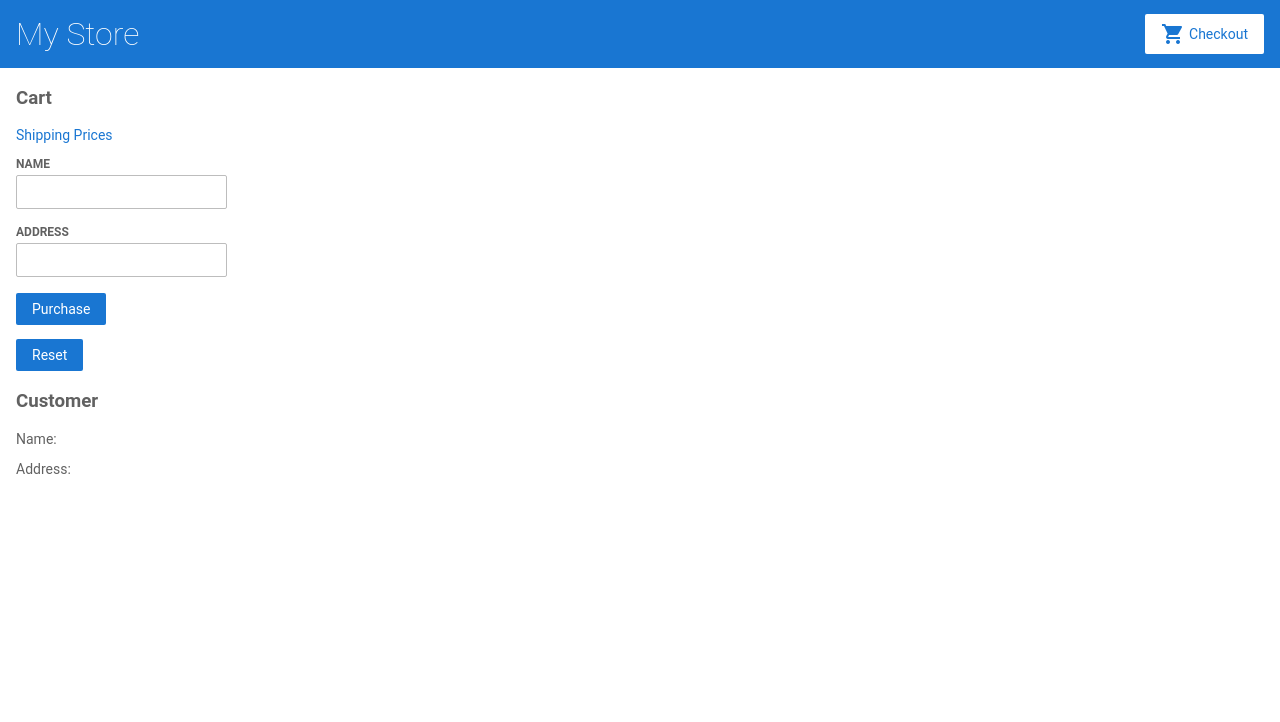
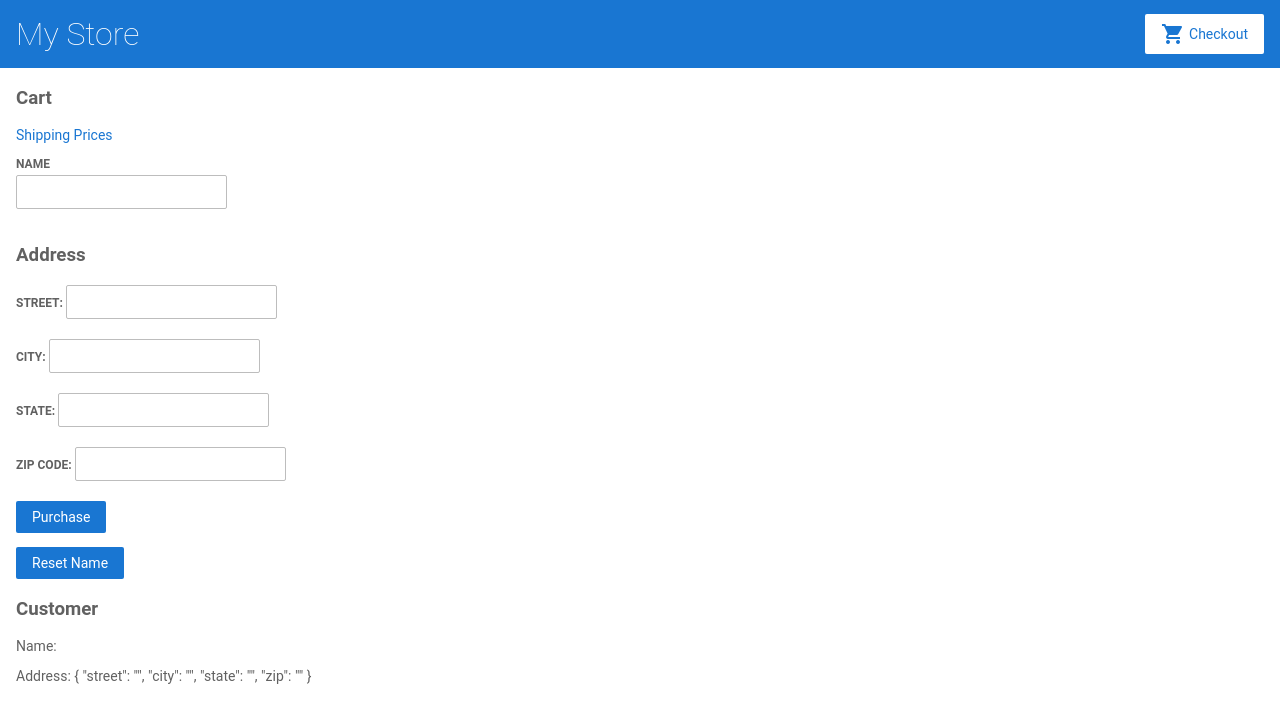
Before and after one commit to amulyk/angular-tutorial, an Angular app: page /cart in a window 1280 px wide. Shown: the top 722 px of the page. Built offline with nearby package versions, Linux system fonts and the light colour scheme.

Commit message:
feat(source): Add nested forms

```diff
--- a/src/app/cart/cart.component.html
+++ b/src/app/cart/cart.component.html
@@ -16,14 +16,33 @@
         <input type="text" formControlName="name">
     </div>
 
-    <div>
-        <label>Address</label>
-        <input type="text" formControlName="address">
+    <div formGroupName="address">
+        <h3>Address</h3>
+
+        <label>
+            Street:
+            <input type="text" formControlName="street">
+        </label>
+
+        <label>
+            City:
+            <input type="text" formControlName="city">
+        </label>
+
+        <label>
+            State:
+            <input type="text" formControlName="state">
+        </label>
+
+        <label>
+            Zip Code:
+            <input type="text" formControlName="zip">
+        </label>
     </div>
 
     <button class="button" type="submit">Purchase</button>
     <p>
-        <button class="button" type="button" (click)="setDefault()">Reset</button>
+        <button class="button" type="button" (click)="setDefault()">Reset Name</button>
     </p>
 
 </form>
@@ -34,6 +53,6 @@
         Name: {{ checkoutForm.controls.name.value }}
     </p>
     <p>
-        Address: {{ checkoutForm.controls.address.value }}
+        Address: {{ checkoutForm.controls.address.value | json }}
     </p>
 </div>
--- a/src/app/cart/cart.component.ts
+++ b/src/app/cart/cart.component.ts
@@ -20,7 +20,12 @@ export class CartComponent implements OnInit {
 
     this.checkoutForm = this.formBuilder.group({
       name: '',
-      address: ''
+      address: this.formBuilder.group({
+        street: '',
+        city: '',
+        state: '',
+        zip: ''
+      })
     });
   }
 
@@ -34,8 +39,7 @@ export class CartComponent implements OnInit {
 
   setDefault() {
     this.checkoutForm.patchValue({
-      name: 'John Doe',
-      address: 'Kyiv'
+      name: 'John Doe'
     });
   }
 
```
